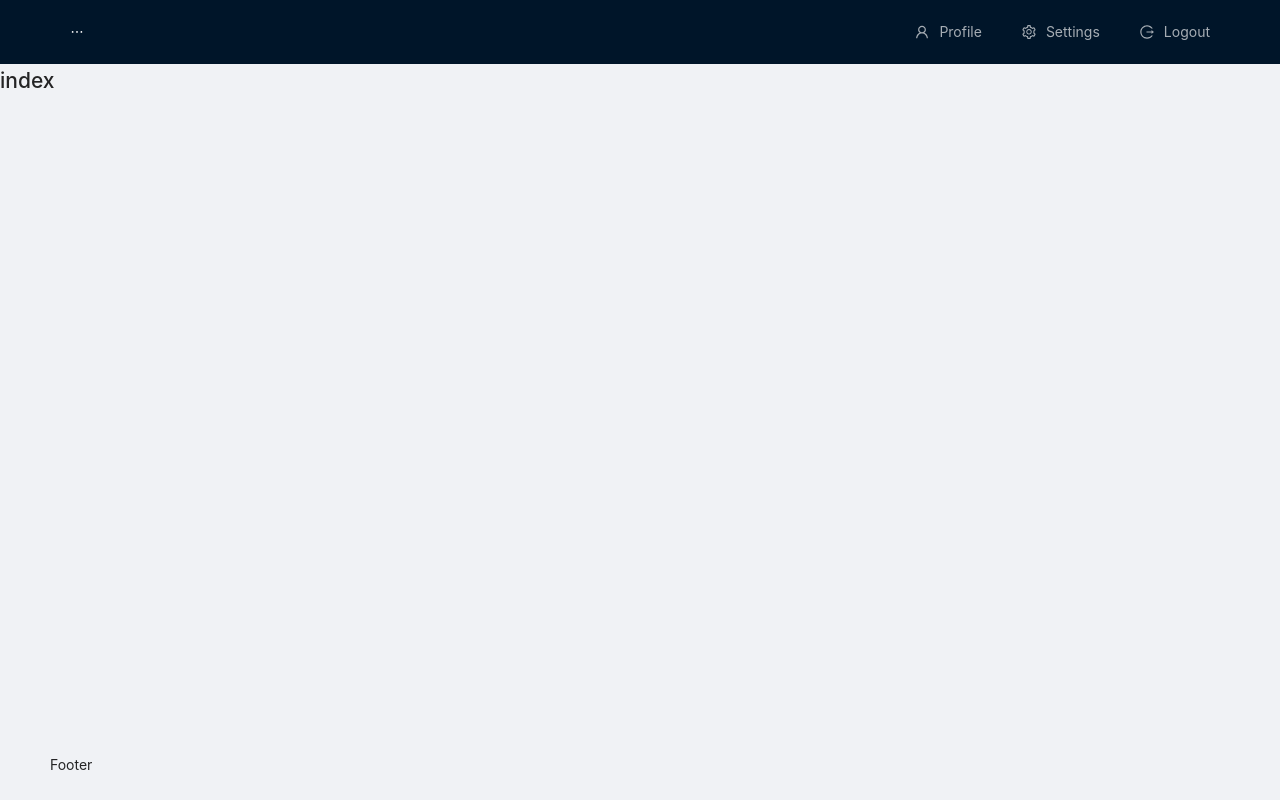
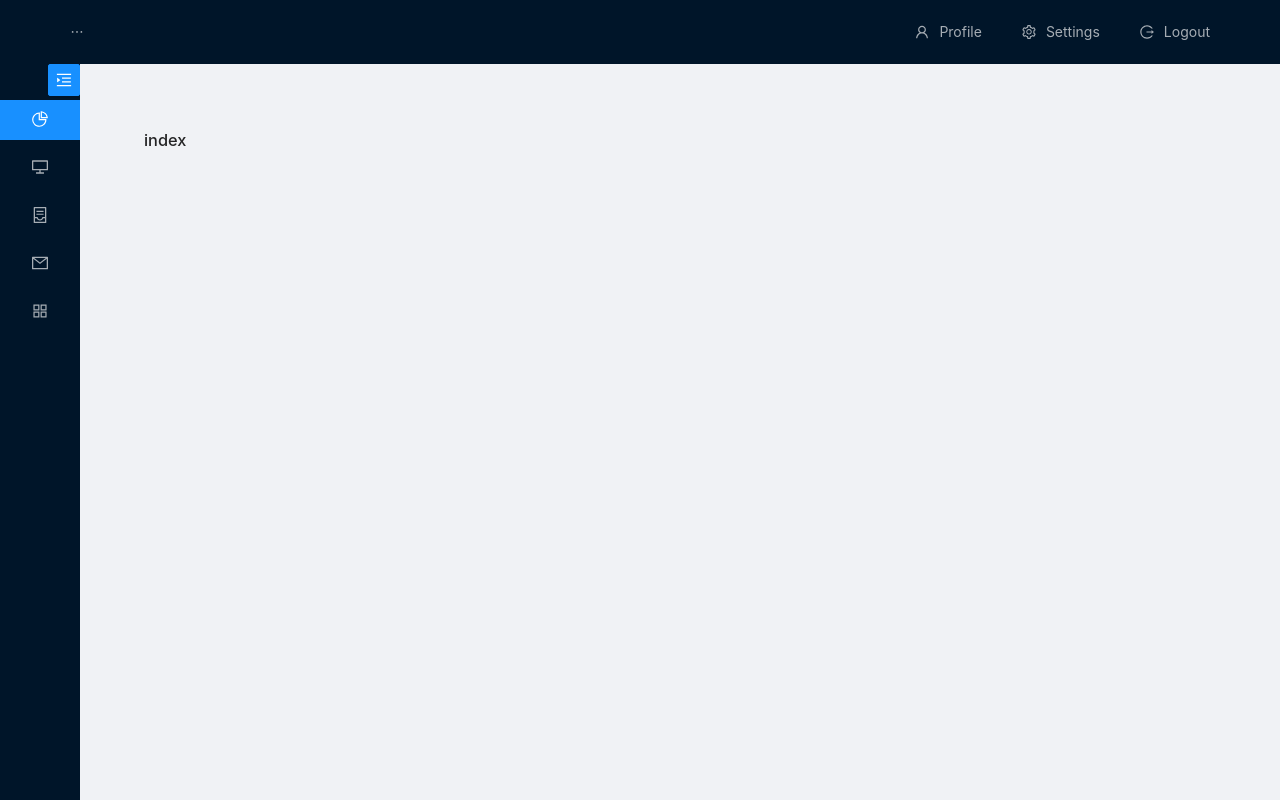
Before and after one commit to sourcemap-team/spa-client-ts, a React app: page /login in a window 1280 px wide. Both pictures are taken after typing "Sample", "Sample123" into the empty fields and a click on the button "Sign in". Built offline with nearby package versions, Linux system fonts and the light colour scheme.

Commit message:
add production static server

```diff
--- a/custom.d.ts
+++ b/custom.d.ts
@@ -1,5 +1,10 @@
 declare module '*.svg' {
   const content: any;
+  export default content;
+}
+
+declare module '*.scss' {
+  const content: Record<string, string>;
   export default content;
 }
 
--- a/src/components/Layout/Protected/ProtectedLayout.tsx
+++ b/src/components/Layout/Protected/ProtectedLayout.tsx
@@ -1,14 +1,21 @@
-import React, { FC } from 'react';
+import React, { FC, useState } from 'react';
 import { Layout } from 'antd';
 import { Navigate, Outlet } from 'react-router-dom';
 
 import { useAuth } from '@context/Auth';
+
 import TopMenu from '@components/TopMenu/TopMenu';
+import SideMenu from '@components/SideMenu/SideMenu';
 
-const { Header, Content, Footer } = Layout;
+const { Header, Content, Sider } = Layout;
 
 export const ProtectedLayout: FC = () => {
   const { user } = useAuth();
+  const [collapsed, setCollapsed] = useState(true);
+
+  const handleCollapse = (newValue: boolean) => {
+    setCollapsed(newValue);
+  };
 
   if (!user) {
     return <Navigate to="/login" />;
@@ -19,10 +26,14 @@ export const ProtectedLayout: FC = () => {
       <Header>
         <TopMenu />
       </Header>
-      <Content>
-        <Outlet />
-      </Content>
-      <Footer>Footer</Footer>
+      <Layout>
+        <Sider width={320} trigger={null} collapsible collapsed={collapsed}>
+          <SideMenu collapsed={collapsed} onCollapse={handleCollapse} />
+        </Sider>
+        <Content style={{ padding: '64px' }}>
+          <Outlet />
+        </Content>
+      </Layout>
     </Layout>
   );
 };
--- /dev/null
+++ b/src/components/SideMenu/SideMenu.module.scss
@@ -0,0 +1,3 @@
+.collapseButton {
+  display: flex;
+}
--- /dev/null
+++ b/src/components/SideMenu/SideMenu.tsx
@@ -0,0 +1,86 @@
+import React from 'react';
+
+import {
+  AppstoreOutlined,
+  ContainerOutlined,
+  DesktopOutlined,
+  MailOutlined,
+  PieChartOutlined,
+  MenuUnfoldOutlined,
+  MenuFoldOutlined,
+} from '@ant-design/icons';
+
+import type { MenuProps } from 'antd';
+import { Button, Menu } from 'antd';
+
+type MenuItem = Required<MenuProps>['items'][number];
+
+function getItem(
+  label: React.ReactNode,
+  key: React.Key,
+  icon?: React.ReactNode,
+  children?: MenuItem[],
+  type?: 'group'
+): MenuItem {
+  return {
+    key,
+    icon,
+    children,
+    label,
+    type,
+  } as MenuItem;
+}
+
+const items: MenuItem[] = [
+  getItem('Option 1', '1', <PieChartOutlined />),
+  getItem('Option 2', '2', <DesktopOutlined />),
+  getItem('Option 3', '3', <ContainerOutlined />),
+
+  getItem('Navigation One', 'sub1', <MailOutlined />, [
+    getItem('Option 5', '5'),
+    getItem('Option 6', '6'),
+    getItem('Option 7', '7'),
+    getItem('Option 8', '8'),
+  ]),
+
+  getItem('Navigation Two', 'sub2', <AppstoreOutlined />, [
+    getItem('Option 9', '9'),
+    getItem('Option 10', '10'),
+
+    getItem('Submenu', 'sub3', null, [
+      getItem('Option 11', '11'),
+      getItem('Option 12', '12'),
+    ]),
+  ]),
+];
+
+type Props = {
+  collapsed: boolean;
+  onCollapse?: (value: boolean) => void;
+};
+
+const SideMenu: React.FC<Props> = ({ collapsed, onCollapse }) => {
+  const handleClick = () => {
+    onCollapse(!collapsed);
+  };
+
+  return (
+    <div>
+      <div style={{ display: 'flex', justifyContent: 'flex-end' }}>
+        <Button
+          type="primary"
+          onClick={handleClick}
+          icon={collapsed ? <MenuUnfoldOutlined /> : <MenuFoldOutlined />}
+        />
+      </div>
+      <Menu
+        defaultSelectedKeys={['1']}
+        mode="inline"
+        theme="dark"
+        items={items}
+      />
+    </div>
+  );
+};
+
+export default SideMenu;
--- a/src/components/TopMenu/TopMenu.tsx
+++ b/src/components/TopMenu/TopMenu.tsx
@@ -5,6 +5,7 @@ import {
   SettingOutlined,
   LogoutOutlined,
 } from '@ant-design/icons';
+
 import { Link } from 'react-router-dom';
 
 import { useAuth } from '@context/Auth';
@@ -48,16 +49,10 @@ const TopMenu: FC = () => {
         justifyContent: 'space-between',
       }}
     >
+      <Menu theme="dark" mode="horizontal" items={leftItems} />
       <Menu
         theme="dark"
         mode="horizontal"
-        defaultSelectedKeys={['home']}
-        items={leftItems}
-      />
-      <Menu
-        theme="dark"
-        mode="horizontal"
-        defaultSelectedKeys={['mail']}
         overflowedIndicator={<SettingOutlined />}
         items={rightItems}
         onClick={handleRightMenuItemClick}
--- a/tsconfig.json
+++ b/tsconfig.json
@@ -20,4 +20,5 @@
       "@services/*": ["services/*"]
     }
   },
+ "include": ["./custom.d.ts"]
 }
--- a/webpack.config.js
+++ b/webpack.config.js
@@ -17,18 +17,13 @@ module.exports = () => {
     module: {
       rules: [
         {
-          test: /\.(js|jsx)$/,
-          exclude: /node_modules/,
-          use: ['babel-loader'],
-        },
-        {
           test: /\.tsx?$/,
           use: 'ts-loader',
           exclude: /node_modules/,
         },
         {
           test: /\.css$/i,
-          use: ['style-loader', 'css-loader'],
+          use: [{ loader: 'style-loader' }, { loader: 'css-loader' }],
         },
       ],
     },
@@ -42,10 +37,10 @@ module.exports = () => {
         directory: path.join(__dirname, 'build'),
       },
       historyApiFallback: true,
-      port: config.PORT || 3000,
+      port: config?.PORT || 3000,
     },
     resolve: {
-      extensions: ['.js', '.jsx', '.ts', '.tsx'],
+      extensions: ['.js', '.jsx', '.ts', '.tsx', '.scss'],
       alias: {
         '@components': path.resolve(__dirname, 'src/components'),
         '@hooks': path.resolve(__dirname, 'src/hooks'),
```
Also changed, not shown: package.json (+8 -2 lines), server.js (added, +11 -0 lines), 1 other file (tests, documents, lock files or other folders).
